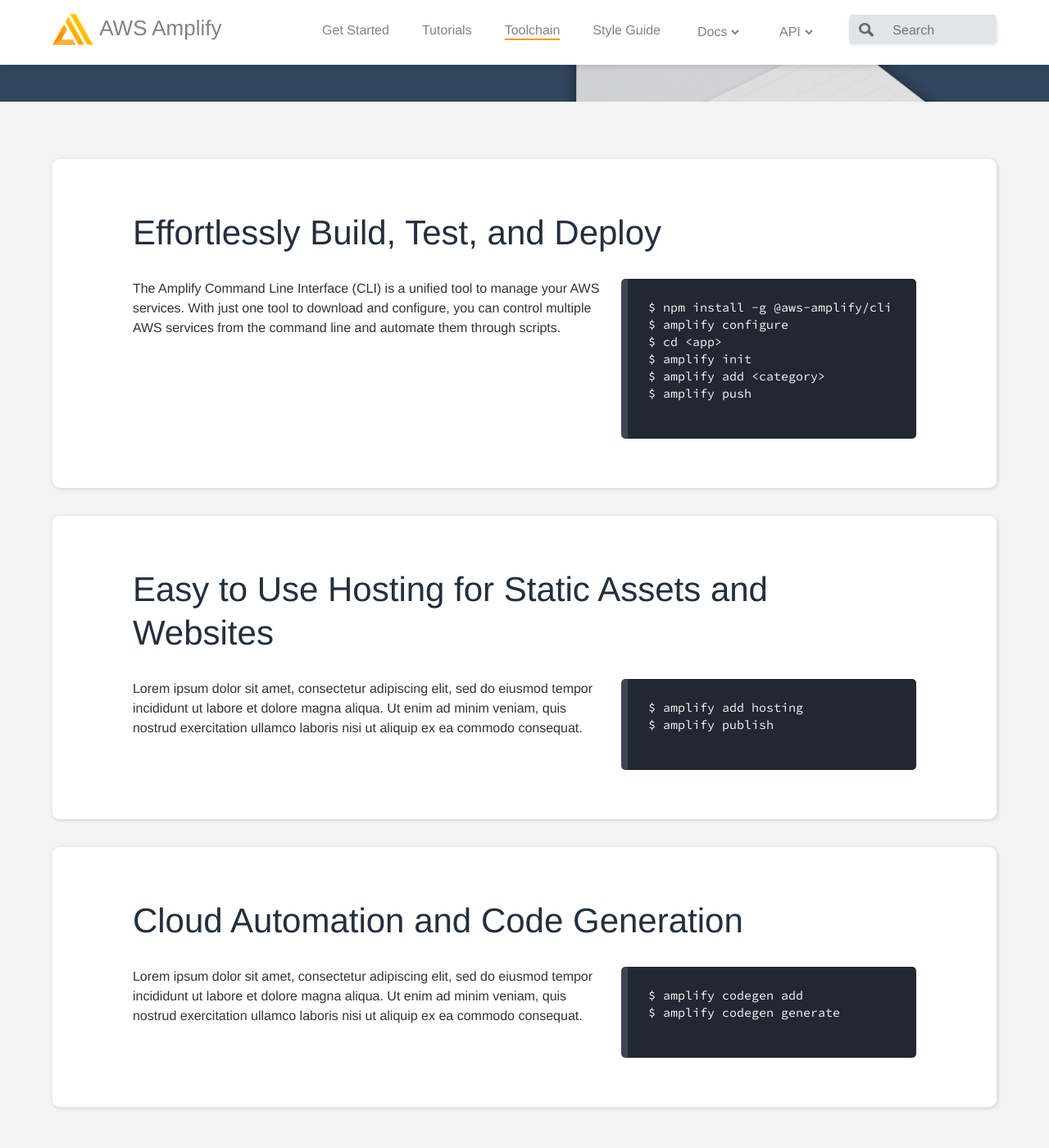
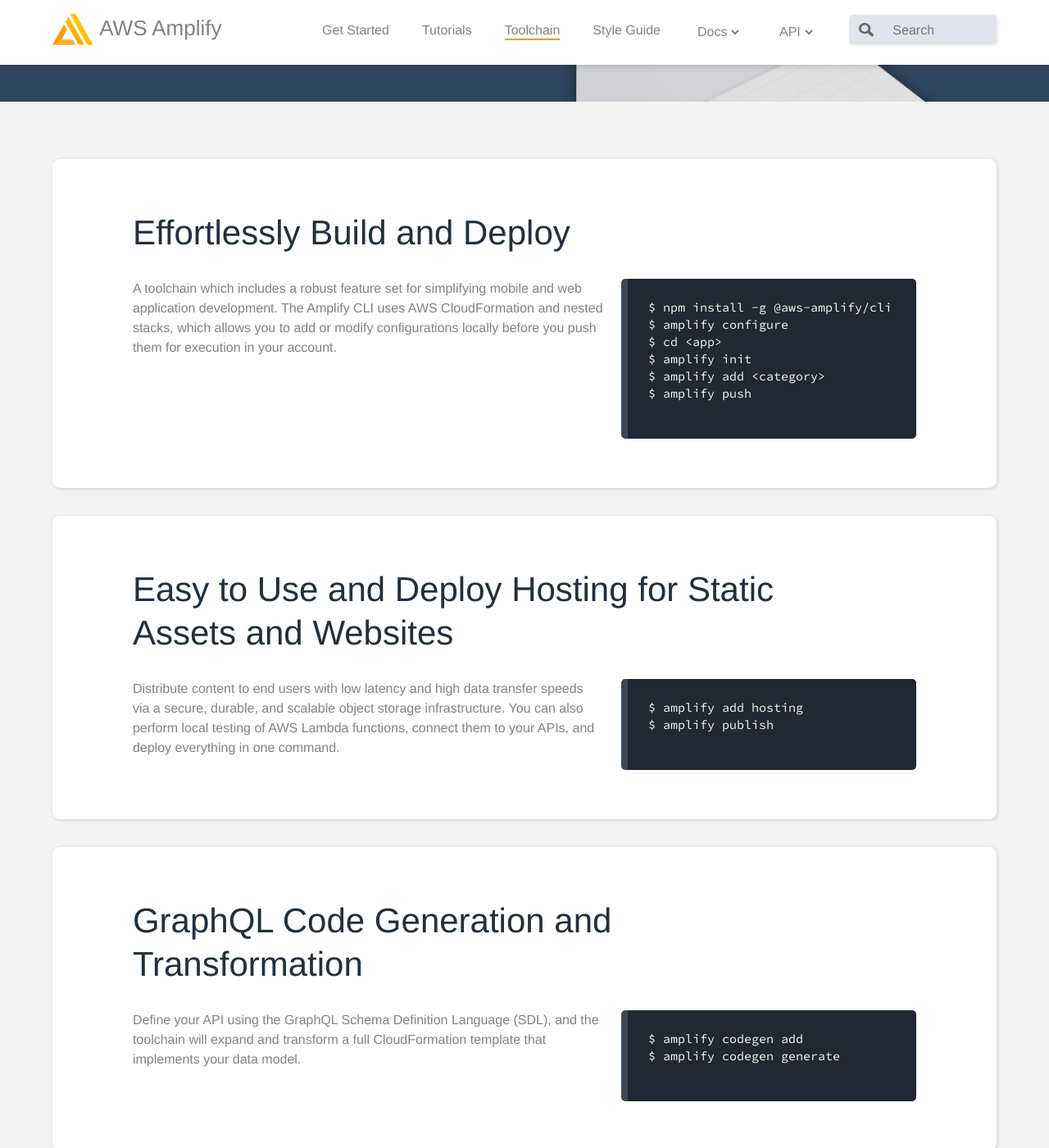
Before and after one commit to tommypraeger/tommypraeger.github.io, a Jekyll site: the page built from media/toolchain.md, in a window 1280 px wide and 1400 px high, scrolled down 351 px. Shown: the whole window at 82% size. Built offline with Jekyll 4.4.1, drawn with Linux system fonts in a browser that asks for light colours; some web fonts are replaced; comment, search, counter and statistics services are not loaded; some of the changed text lies outside the part shown.

Commit message:
toolchain page updates

```diff
--- a/amplify-theme/_layouts/toolchain.html
+++ b/amplify-theme/_layouts/toolchain.html
@@ -11,7 +11,7 @@
 					<div class="col-md-8 toolchain-header">
 						<div class="align-container" data-mh>
 							<div class="align-inner">
-                                <h1 class="hero-subheader__title">A comprehensive & powerful serverless toolchain</h1>
+                                <h1 class="hero-subheader__title">A powerful toolchain built for developers</h1>
 								<div id="button-logo-container">
                                     <a href="{% if jekyll.environment == 'production' %}{{ site.amplify.docs_baseurl }}{% endif %}/media/cli_guide" class="btn btn--dark btn--rounded btn--w-icon">
                                         {% if button.icon %}<i class="icon icon--{{ button.icon }}"></i>{% endif %}
@@ -34,10 +34,10 @@
 		<div class="section section-top cli" id="marketing-section">
 			<div class="container">
                 <div class="header col-sm-10">
-                    Effortlessly Build, Test, and Deploy
+                    Effortlessly Build and Deploy
                 </div>
                 <div class="integrate-content inline-block">
-                    <p class="marketing-grid__excerpt">The Amplify Command Line Interface (CLI) is a unified tool to manage your AWS services. With just one tool to download and configure, you can control multiple AWS services from the command line and automate them through scripts.</p>
+                    <p class="marketing-grid__excerpt subheader">A toolchain which includes a robust feature set for simplifying mobile and web application development. The Amplify CLI uses AWS CloudFormation and nested stacks, which allows you to add or modify configurations locally before you push them for execution in your account.</p>
 				</div>
 				<div class="language-bash highlighter-rouge inline-block section-code-block toolchain-code-block">
 					<div class="highlight">
@@ -58,10 +58,10 @@
 		<div class="section section-top cli">
 			<div class="container">
 				<div class="header col-sm-10">
-					Easy to Use Hosting for Static Assets and Websites
+					Easy to Use and Deploy Hosting for Static Assets and Websites
                 </div>
                 <div class="integrate-content inline-block">
-                    <p class="marketing-grid__excerpt">Lorem ipsum dolor sit amet, consectetur adipiscing elit, sed do eiusmod tempor incididunt ut labore et dolore magna aliqua. Ut enim ad minim veniam, quis nostrud exercitation ullamco laboris nisi ut aliquip ex ea commodo consequat. </p>
+                    <p class="marketing-grid__excerpt subheader">Distribute content to end users with low latency and high data transfer speeds via a secure, durable, and scalable object storage infrastructure. You can also perform local testing of AWS Lambda functions, connect them to your APIs, and deploy everything in one command.</p>
 				</div>
 				<div class="language-bash highlighter-rouge inline-block section-code-block toolchain-code-block">
 					<div class="highlight">
@@ -77,10 +77,10 @@
 		<div class="section section-top cli" id="bottom-section">
 			<div class="container">
 				<div class="header col-sm-10">
-					Cloud Automation and Code Generation
+					GraphQL Code Generation and Transformation
 				</div>
 				<div class="integrate-content inline-block">
-					<p class="marketing-grid__excerpt">Lorem ipsum dolor sit amet, consectetur adipiscing elit, sed do eiusmod tempor incididunt ut labore et dolore magna aliqua. Ut enim ad minim veniam, quis nostrud exercitation ullamco laboris nisi ut aliquip ex ea commodo consequat. </p>
+					<p class="marketing-grid__excerpt subheader">Define your API using the GraphQL Schema Definition Language (SDL), and the toolchain will expand and transform a full CloudFormation template that implements your data model.</p>
 				</div>
 				<div class="language-bash highlighter-rouge inline-block section-code-block toolchain-code-block">
 					<div class="highlight">
```
